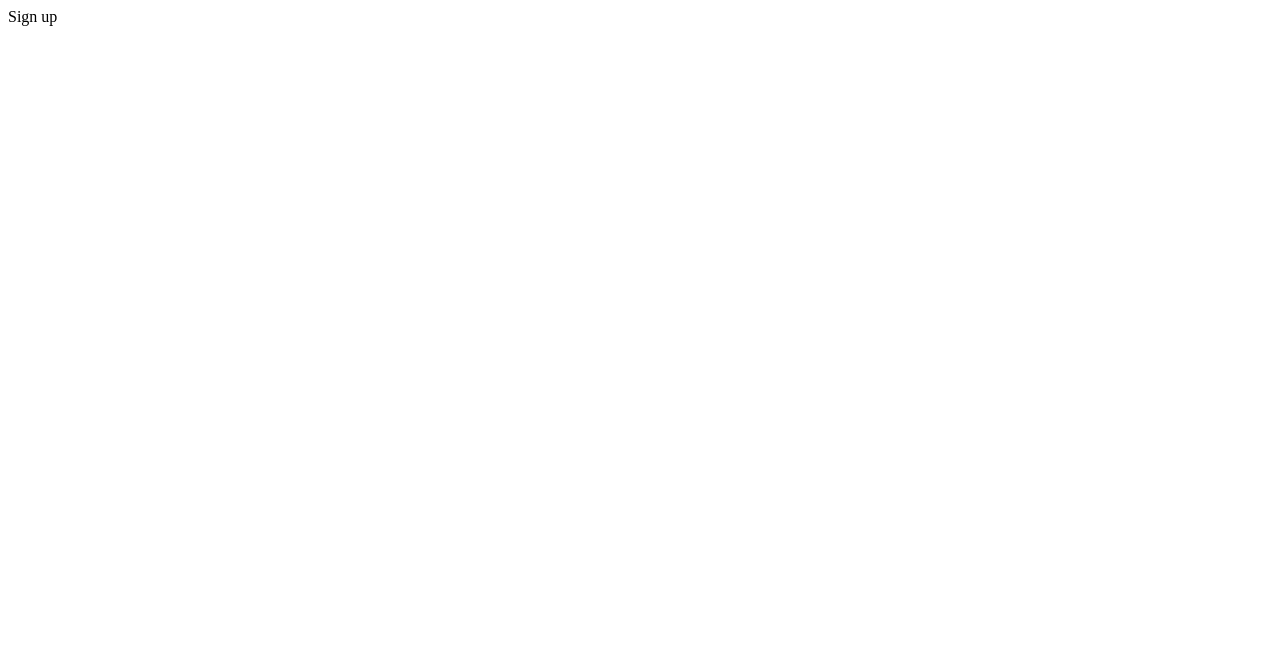
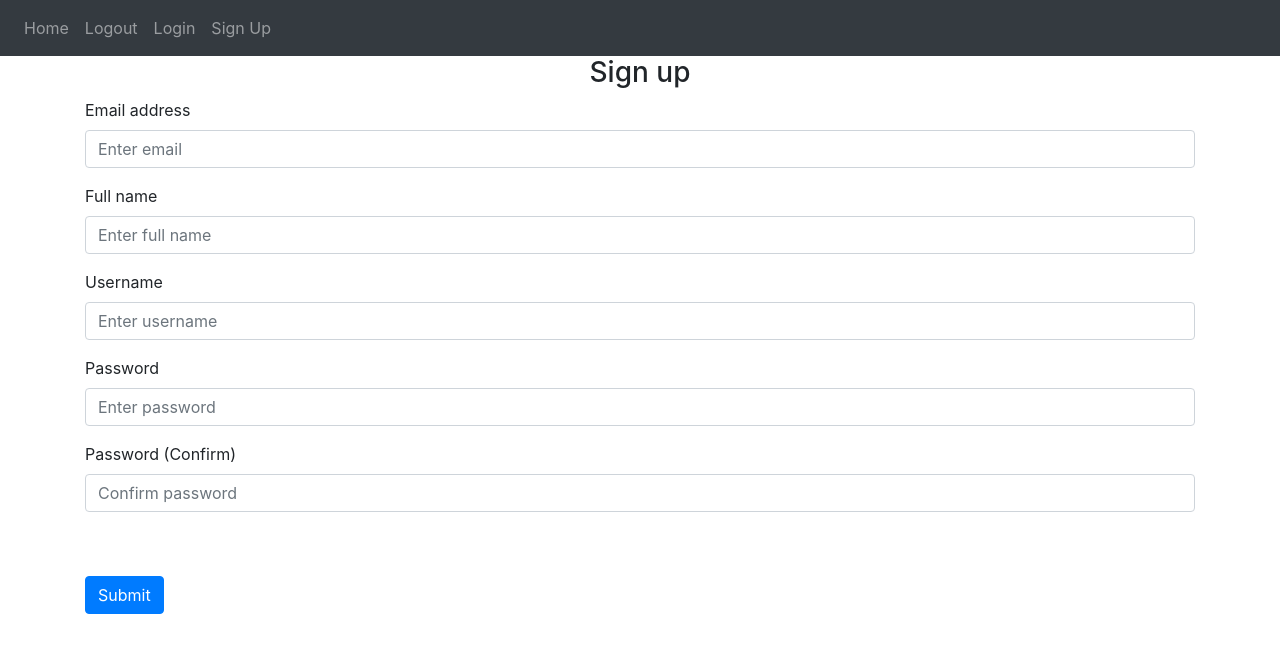
Before and after one commit to PratikSymz/CS5200_FinalProject, a Flask app: page /signup in a window 1280 px wide. Before the commit the part shown is almost empty. Shown: the top 653 px of the page. Run offline with Flask 2, Linux system fonts and the light colour scheme; some libraries are stand-ins or nearby versions.

Commit message:
Front end dev ip...

```diff
--- a/database/users.sql
+++ b/database/users.sql
@@ -6,11 +6,11 @@ USE ecommerce;
 DROP TABLE IF EXISTS users;
 CREATE TABLE users (
     user_id INT AUTO_INCREMENT PRIMARY KEY,
-    first_name VARCHAR(64) NOT NULL,
-    last_name VARCHAR(64) NOT NULL,
+    full_name VARCHAR(64) NOT NULL,
+    -- last_name VARCHAR(64) NOT NULL,
     username VARCHAR(64) NOT NULL,
     password VARCHAR(15) NOT NULL,
     email VARCHAR(64) NOT NULL,
-    date_of_birth DATE DEFAULT NULL,
+    -- date_of_birth DATE DEFAULT NULL,
     profile_picture_url VARCHAR(255) DEFAULT NULL
 );
--- a/website/auth.py
+++ b/website/auth.py
@@ -1,11 +1,11 @@
-from flask import Blueprint
+from flask import Blueprint, render_template
 
 auth = Blueprint('auth', __name__)
 
 
 @auth.route('/login')
 def login():
-    return "<p>Login</p>"
+    return render_template("login.html", text="Testing", user="Tim", boolean=False)    # Params
 
 @auth.route('/logout')
 def logout():
@@ -13,4 +13,4 @@ def logout():
 
 @auth.route("/signup")
 def signup():
-    return "<p>Sign up</p>"
+    return render_template("signup.html")
--- a/website/templates/base.html
+++ b/website/templates/base.html
@@ -13,10 +13,26 @@
         crossorigin="anonymous" />
 
     <!-- Jinja templating -->
-    <title>{% block title %}Home{% endblock %}</title>
+    <title>{% block title %}title{% endblock %}</title>
 </head>
 
 <body>
+    <nav class="navbar navbar-expand-lg navbar-dark bg-dark">
+        <button class="navbar-toggler" type="button" data-toggle="collapse" data-target="#navbar">
+            <span class="navbar-toggler-icon"></span>
+        </button>
+        <div class="collapse navbar-collapse" id="navbar">
+            <div class="navbar-nav">
+                <a class="nav-item nav-link" id="home" href="/">Home</a>
+                <a class="nav-item nav-link" id="logout" href="/logout">Logout</a>
+                <a class="nav-item nav-link" id="login" href="/login">Login</a>
+                <a class="nav-item nav-link" id="signUp" href="/signup">Sign Up</a>
+            </div>
+        </div>
+    </nav>
+
+    <div class="container">{% block content %}{% endblock %}</div>
+
     <script src="https://code.jquery.com/jquery-3.2.1.slim.min.js"
         integrity="sha384-KJ3o2DKtIkvYIK3UENzmM7KCkRr/rE9/Qpg6aAZGJwFDMVNA/GpGFF93hXpG5KkN"
         crossorigin="anonymous"></script>
--- /dev/null
+++ b/website/templates/signup.html
@@ -0,0 +1,31 @@
+{% extends "base.html" %}
+
+{% block title %}Signup{% endblock %}
+
+{% block content %}
+<form method="POST">
+    <h3 align="center">Sign up</h3>
+    <div class="form-group">
+        <label for="email">Email address</label>
+        <input type="email" class="form-control" id="form_user_email" name="email" placeholder="Enter email" />
+    </div>
+    <div class="form-group">
+        <label for="full_name">Full name</label>
+        <input type="text" class="form-control" id="form_user_full_name" name="full_name" placeholder="Enter full name" />
+    </div>
+    <div class="form-group">
+        <label for="username">Username</label>
+        <input type="text" class="form-control" id="form_username" name="username" placeholder="Enter username" />
+    </div>
+    <div class="form-group">
+        <label for="password1">Password</label>
+        <input type="password" class="form-control" id="form_password1" name="password1" placeholder="Enter password" />
+    </div>
+    <div class="form-group">
+        <label for="password2">Password (Confirm)</label>
+        <input type="password" class="form-control" id="form_password2" name="password2" placeholder="Confirm password" />
+    </div>
+    <br><br>
+    <button type="submit" class="btn btn-primary">Submit</button>
+</form>
+{% endblock %}
--- a/website/views.py
+++ b/website/views.py
@@ -1,8 +1,8 @@
-from flask import Blueprint
+from flask import Blueprint, render_template
 
 views = Blueprint('views', __name__)
 
 
 @views.route('/')
 def home_page() -> str:
-    return "<h1>Test</h1>"
+    return render_template("home.html")
```
Also changed, not shown: website/templates/home.html (added, +9 -0 lines), website/templates/login.html (added, +22 -0 lines).
